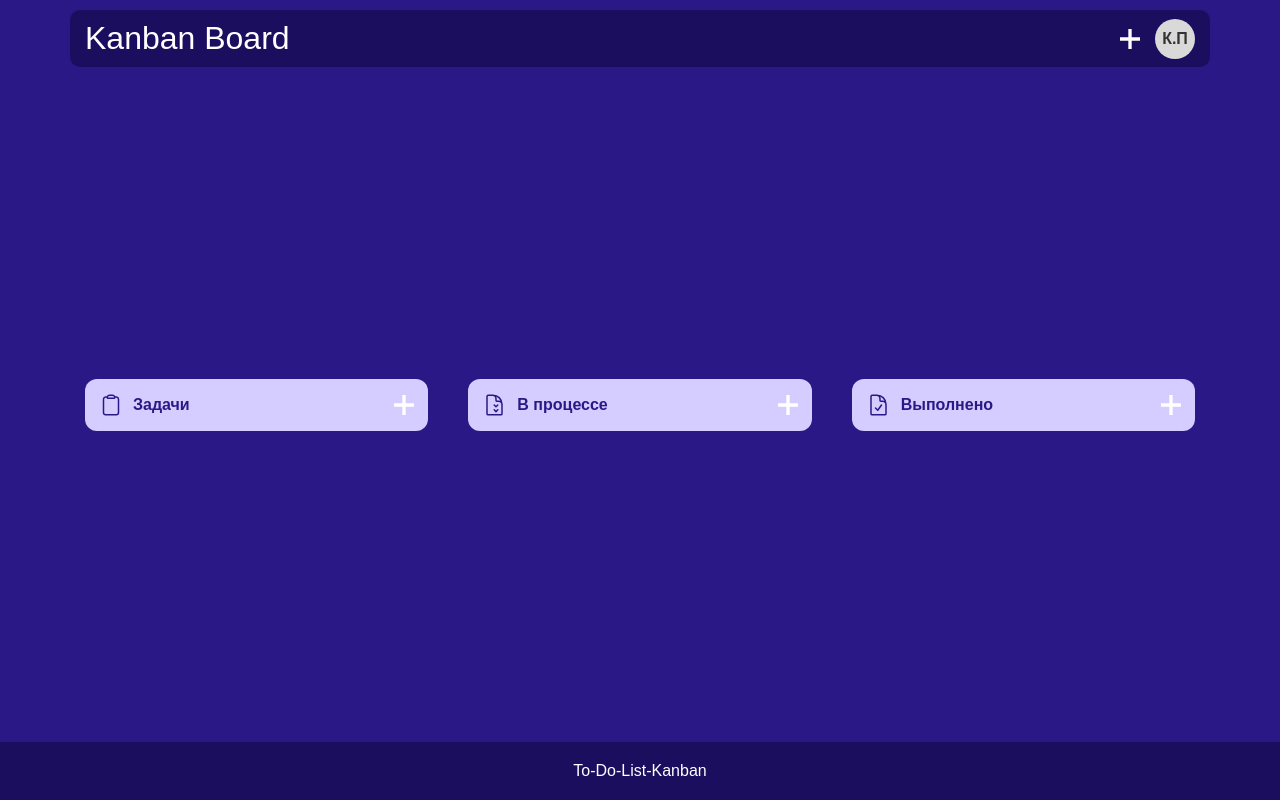
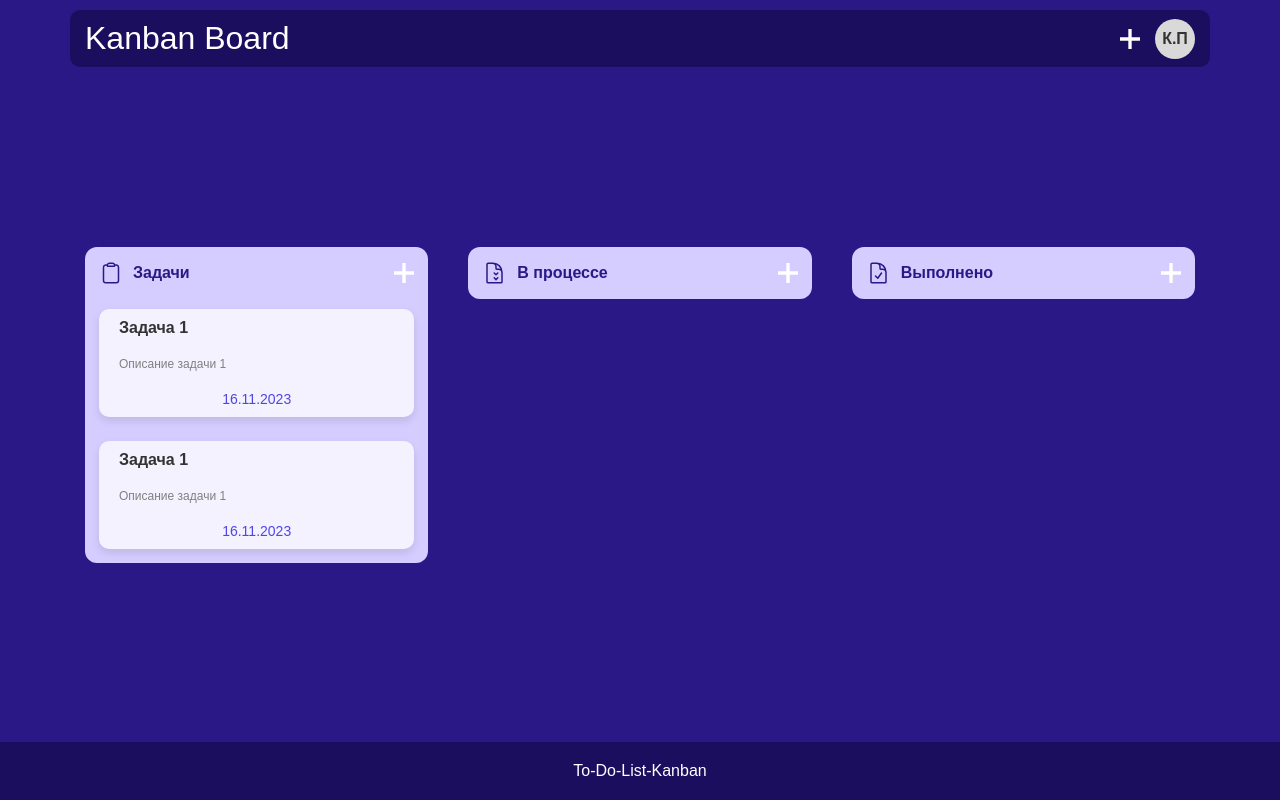
Before and after one commit to wizzzx/skeletonvue, a Vue app: page / in a window 1280 px wide. Built offline with nearby package versions, Linux system fonts and the light colour scheme.

Commit message:
managed to render tasks inside columns, still got to make them work as intended

```diff
--- a/src/App.vue
+++ b/src/App.vue
@@ -1,7 +1,7 @@
 <template>
   <body>
     <HeaderKanban />
-    <ColumnsKanban :columns="columns"/>
+    <ColumnsKanban :columns="columns" :tasks="tasks"/>
     <FooterKanban />
   </body>
 </template>
@@ -43,7 +43,6 @@ export default defineComponent({
     id: 1,
     title: "Задача 1",
     description: "Описание задачи 1",
-    complexity: "high",
     dueDate: "16.11.2023",
     columnId: "to-do"
   },
@@ -51,12 +50,15 @@ export default defineComponent({
     id: 2,
     title: "Задача 1",
     description: "Описание задачи 1",
-    complexity: "high",
     dueDate: "16.11.2023",
     columnId: "to-do"
   }
     ]
     }
+  },
+
+  methods: {
+
   }
 });
 </script>
--- a/src/components/ColumnsKanban.vue
+++ b/src/components/ColumnsKanban.vue
@@ -3,7 +3,7 @@
     @closeModal="closeModalCreateTask"
   />
   <div class="kanban container">
-    <div class="kanban__column" v-for="column in columns">
+    <div class="kanban__column" v-for="column in columns" :key="column.id">
       <div class="kanban__header">
         <div class="kanban__header-content">
           <img :src="column.icon" />
@@ -16,6 +16,7 @@
           class="kanban__icon--add"
         />
       </div>
+      <TaskKanban v-for="task in filteredTasks(column.id)" :key="task.id" :task="task" />
     </div>
   </div>
 </template>
@@ -26,7 +27,6 @@ import ModalTask from "./ModalTask.vue";
 import TaskKanban from "./TaskKanban.vue";
 export default defineComponent({
   name: "ColumnsKanban",
-
   data() {
     return {
       viewModal: false
@@ -42,6 +42,10 @@ export default defineComponent({
       type: Array,
       required: true,
     },
+    tasks: {
+      type: Array,
+      required: true,
+    }
   },
 
   methods: {
@@ -50,6 +54,9 @@ export default defineComponent({
     },
     closeModalCreateTask() {
       this.viewModal = false;
+    },
+    filteredTasks(columnId) {
+      return this.tasks.filter(task => task.columnId === columnId);
     },
 
   },
--- a/src/components/TaskKanban.vue
+++ b/src/components/TaskKanban.vue
@@ -1,5 +1,5 @@
 <template>
-  <div class="task-item">
+  <div class="task-item" >
     <div class="task-item__title">{{ task.title }}</div>
     <div class="task-item__description">{{ task.description }}</div>
     <div class="task-item__client">{{ task.dueDate }}</div>
@@ -10,11 +10,12 @@
 import { defineComponent } from "vue";
 export default defineComponent({
   name: "TaskKanban",
+  props: {
+    task: Object
+  },
+  data() {
+    return {
 
-  props: {
-    tasks: {
-      type: Object,
-      required: true
     }
   },
 
```
Also changed, not shown: src/components/ModalTask.vue (line endings or trailing spaces).
